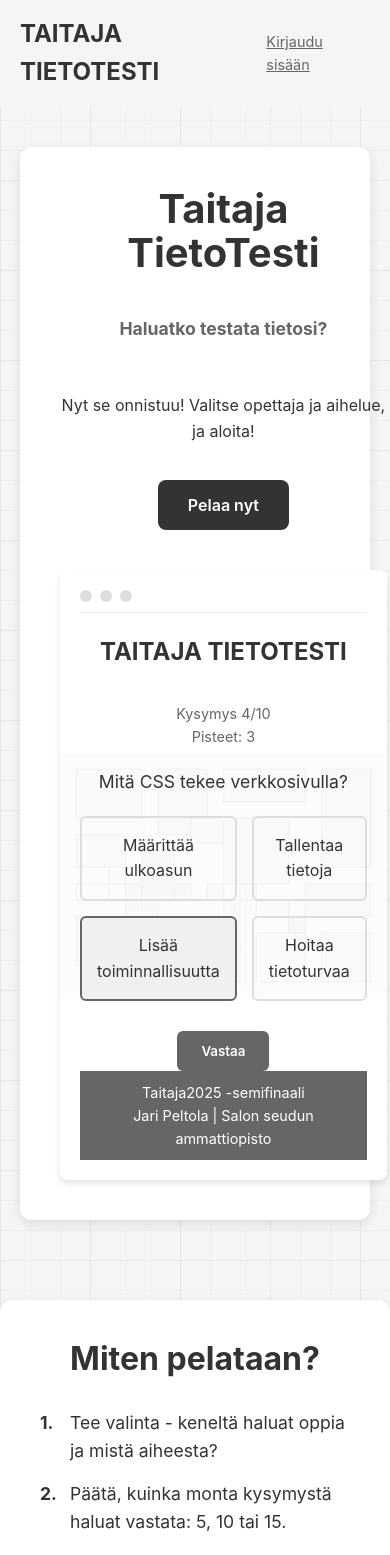
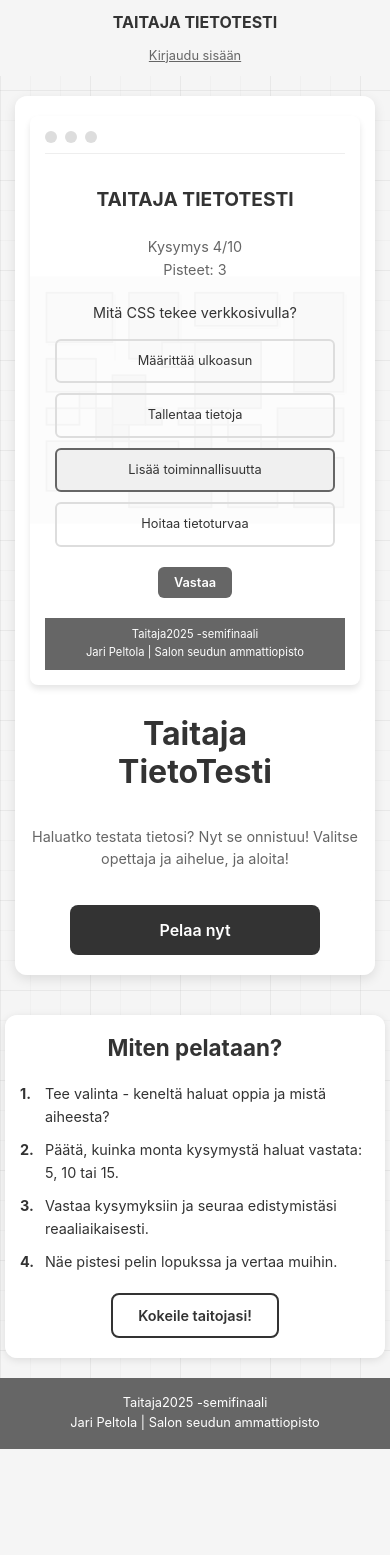
Before and after one commit to Moontags/taitaja, a Next.js app: page / in a window 390 px wide. Shown: the top 1555 px of the page. After the commit the page ends 1449 px from the top, so only its background shows below. Built offline with nearby package versions, Linux system fonts and the light colour scheme.

Commit message:
Enhanced Homepage Responsiveness

```diff
--- a/src/app/page.module.css
+++ b/src/app/page.module.css
@@ -69,6 +69,8 @@
   display: flex;
   flex-direction: column;
   gap: 20px;
+  min-height: 400px;
+  justify-content: space-between;
 }
 
 .title {
@@ -110,6 +112,7 @@
   align-self: flex-start;
   animation: slideInUp 0.8s ease-out 0.6s both;
   transform: translateY(0);
+  margin-top: auto;
 }
 
 @keyframes slideInUp {
@@ -227,6 +230,7 @@
   padding: 12px 24px;
   border-radius: 6px;
   font-weight: 600;
+  margin-bottom: 10px;
 }
 
 .gameFooter {
@@ -307,17 +311,214 @@
     grid-template-columns: 1fr;
     gap: 40px;
     text-align: center;
+    padding: 20px;
+  }
+
+  .main > .content {
+    padding: 30px 20px;
+    margin: 0 10px;
   }
 
   .title {
     font-size: 2.5rem;
+    text-align: center;
   }
 
   .header {
     padding: 15px 20px;
   }
 
+  .logo {
+    font-size: 1.2rem;
+  }
+
+  .leftSection {
+    min-height: auto;
+    gap: 25px;
+    justify-content: center;
+  }
+
+  .description {
+    font-size: 1rem;
+    margin-bottom: 20px;
+  }
+
+  .playButton {
+    align-self: center;
+    margin-top: 0;
+    padding: 18px 40px;
+    font-size: 1.1rem;
+  }
+
   .rightSection {
     min-height: 300px;
+    order: -1;
+  }
+
+  .instructionsSection {
+    margin: 30px 10px;
+    padding: 30px 20px;
+  }
+
+  .instructionsTitle {
+    font-size: 1.6rem;
+  }
+
+  .instructionItem {
+    font-size: 1rem;
+    margin-bottom: 12px;
   }
 }
+
+@media (max-width: 480px) {
+  .header {
+    flex-direction: column;
+    gap: 10px;
+    text-align: center;
+    padding: 10px 15px;
+  }
+
+  .logo {
+    font-size: 1rem;
+  }
+
+  .loginLink {
+    font-size: 0.8rem;
+  }
+
+  .main {
+    padding: 20px 10px;
+  }
+
+  .main > .content {
+    padding: 20px 15px;
+    margin: 0 5px;
+  }
+
+  .content {
+    gap: 30px;
+    padding: 15px;
+  }
+
+  .title {
+    font-size: 2rem;
+    margin-bottom: 15px;
+    line-height: 1.2;
+  }
+
+  .description {
+    font-size: 0.9rem;
+    margin-bottom: 15px;
+    line-height: 1.5;
+  }
+
+  .leftSection {
+    gap: 20px;
+  }
+
+  .playButton {
+    padding: 15px 35px;
+    font-size: 1rem;
+    width: 100%;
+    max-width: 250px;
+  }
+
+  .rightSection {
+    min-height: 250px;
+    padding: 15px;
+  }
+
+  .gamePreview {
+    padding: 10px;
+  }
+
+  .gameTitle {
+    font-size: 1.2rem;
+    margin-bottom: 20px;
+  }
+
+  .question {
+    font-size: 0.9rem;
+    margin-bottom: 15px;
+  }
+
+  .options {
+    grid-template-columns: 1fr;
+    gap: 10px;
+    margin-bottom: 20px;
+  }
+
+  .option {
+    padding: 10px;
+    font-size: 0.8rem;
+  }
+
+  .answerButton {
+    padding: 8px 16px;
+    font-size: 0.8rem;
+  }
+
+  .gameFooter {
+    font-size: 0.7rem;
+    padding: 8px;
+  }
+
+  .instructionsSection {
+    margin: 20px 5px;
+    padding: 20px 15px;
+  }
+
+  .instructionsTitle {
+    font-size: 1.4rem;
+    margin-bottom: 20px;
+  }
+
+  .instructionItem {
+    font-size: 0.9rem;
+    margin-bottom: 10px;
+    padding-left: 25px;
+  }
+
+  .tryButton {
+    padding: 12px 25px;
+    font-size: 0.9rem;
+    margin-top: 20px;
+  }
+
+  .footer {
+    padding: 15px 20px;
+    font-size: 0.8rem;
+  }
+}
+
+@media (max-width: 320px) {
+  .title {
+    font-size: 1.6rem;
+  }
+
+  .main > .content {
+    padding: 15px 10px;
+  }
+
+  .content {
+    gap: 20px;
+    padding: 10px;
+  }
+
+  .rightSection {
+    min-height: 200px;
+    padding: 10px;
+  }
+
+  .gameTitle {
+    font-size: 1rem;
+  }
+
+  .question {
+    font-size: 0.8rem;
+  }
+
+  .instructionsSection {
+    padding: 15px 10px;
+  }
+}
--- a/src/app/page.tsx
+++ b/src/app/page.tsx
@@ -18,10 +18,8 @@ export default function Home() {
               Taitaja<br />
               TietoTesti
             </h1>
-            <h2 className={styles.description}>
-              Haluatko testata tietosi? </h2>
-            <p>
-              Nyt se onnistuu! Valitse opettaja ja aihelue, ja aloita!
+            <p className={styles.description}>
+              Haluatko testata tietosi? Nyt se onnistuu! Valitse opettaja ja aihelue, ja aloita!
             </p>
             <Link href="/game">
               <button className={styles.playButton}>
@@ -81,9 +79,11 @@ export default function Home() {
             Näe pistesi pelin lopukssa ja vertaa muihin.
           </li>
         </ol>
-        <button className={styles.tryButton}>
-          Kokeile taitojasi!
-        </button>
+        <Link href="/game">
+          <button className={styles.tryButton}>
+            Kokeile taitojasi!
+          </button>
+        </Link>
       </section>
 
       <footer className={styles.footer}>
```
